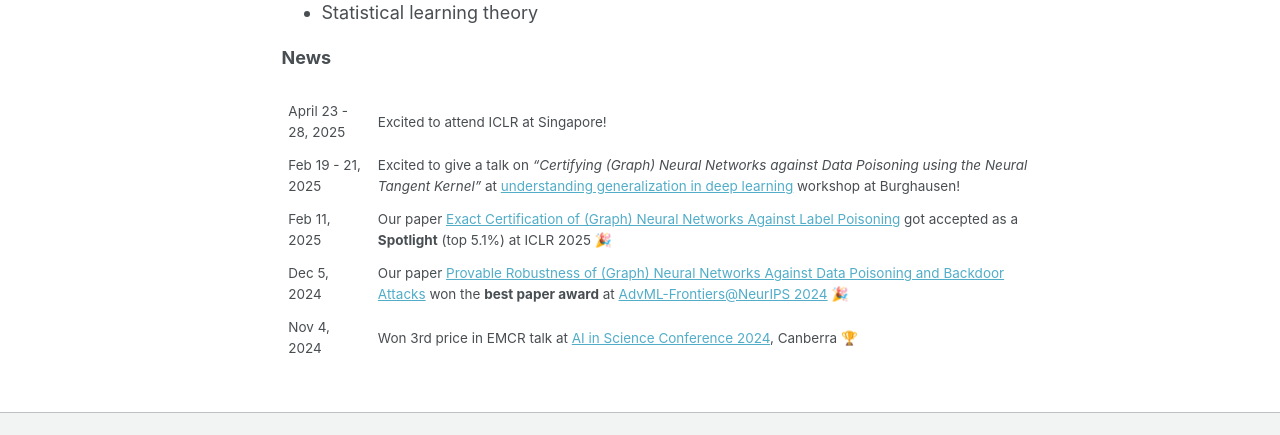
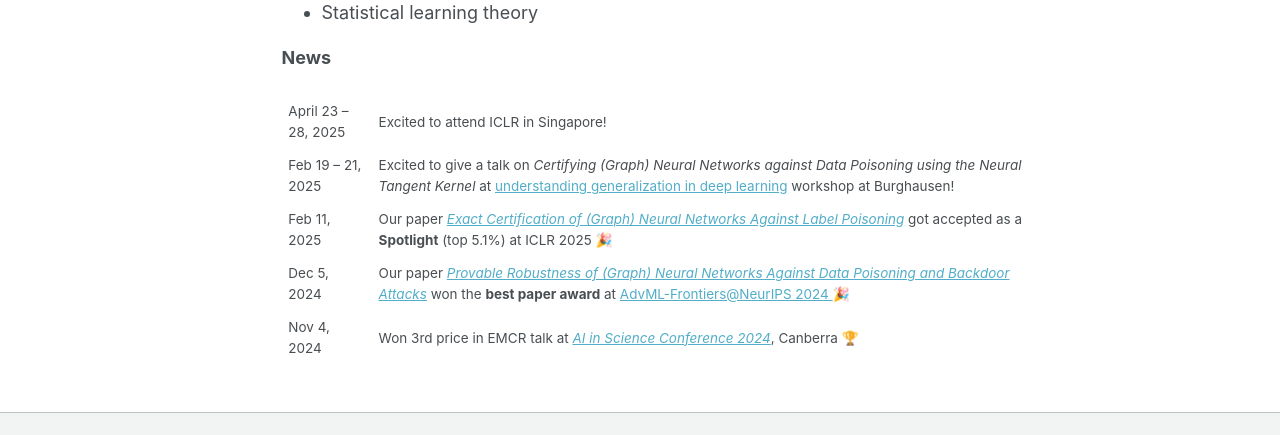
Before and after one commit to mahalakshmi-sabanayagam/mahalakshmi-sabanayagam.github.io, a Jekyll site: the page built from _pages/about.md, in a window 1280 px wide and 1220 px high. Shown: the part 653-1088 px from the top of the window. Built offline with Jekyll 4.4.1, drawn with Linux system fonts in a browser that asks for light colours.

Commit message:
news to table html

```diff
--- a/_pages/about.md
+++ b/_pages/about.md
@@ -40,10 +40,29 @@ blockquote {
 }
 </style>
 
-|||
-|--	|--	|
-| April 23 - 28, 2025 | Excited to attend ICLR at Singapore!
-| Feb 19 - 21, 2025 	| Excited to give a talk on  *"Certifying (Graph) Neural Networks against Data Poisoning using the Neural Tangent Kernel"* at [understanding generalization in deep learning](https://www.math.cit.tum.de/math/forschung/gruppen/data-science/events/understanding-generalization-in-deep-learning/) workshop at Burghausen! 	|
-| Feb 11, 2025      	| Our paper [Exact Certification of (Graph) Neural Networks Against Label Poisoning](https://arxiv.org/pdf/2412.00537) got accepted as a **Spotlight** (top 5.1%) at ICLR 2025  🎉           	|
-| Dec 5, 2024 | Our paper [Provable Robustness of (Graph) Neural Networks Against Data Poisoning and Backdoor Attacks](https://arxiv.org/pdf/2407.10867) won the **best paper award** at [AdvML-Frontiers@NeurIPS 2024](https://advml-frontier.github.io/) 🎉 |
-| Nov 4, 2024| Won 3rd price in EMCR talk at [AI in Science Conference 2024](https://www.anu.edu.au/events/ai-in-science), Canberra 🏆 |
+<table>
+  <tr>
+    <td>April 23 – 28, 2025</td>
+    <td>Excited to attend ICLR in Singapore!</td>
+  </tr>
+  <tr>
+    <td>Feb 19 – 21, 2025</td>
+    <td>
+      Excited to give a talk on
+      <em>Certifying (Graph) Neural Networks against Data Poisoning using the Neural Tangent Kernel</em>
+      at <a href="https://www.math.cit.tum.de/math/forschung/gruppen/data-science/events/understanding-generalization-in-deep-learning/">understanding generalization in deep learning</a> workshop at Burghausen!
+    </td>
+  </tr>
+  <tr>
+    <td>Feb 11, 2025</td>
+    <td>Our paper <em><a href="https://arxiv.org/pdf/2412.00537">Exact Certification of (Graph) Neural Networks Against Label Poisoning</a></em> got accepted as a <strong>Spotlight</strong> (top 5.1%) at ICLR 2025  🎉  </td>
+  </tr>
+  <tr>
+    <td>Dec 5, 2024</td>
+    <td>Our paper <em><a href="https://arxiv.org/pdf/2407.10867">Provable Robustness of (Graph) Neural Networks Against Data Poisoning and Backdoor Attacks</a></em> won the <strong>best paper award</strong> at <a href="https://advml-frontier.github.io/">AdvML-Frontiers@NeurIPS 2024 </a> 🎉</td>
+  </tr>
+  <tr>
+    <td>Nov 4, 2024</td>
+    <td>Won 3rd price in EMCR talk at <em><a href="https://www.anu.edu.au/events/ai-in-science">AI in Science Conference 2024</a></em>, Canberra 🏆</td>
+  </tr>
+</table>
```
